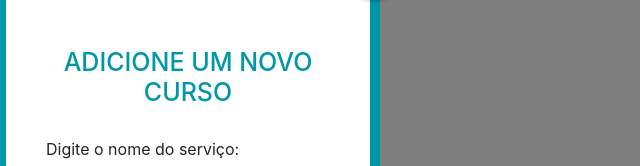
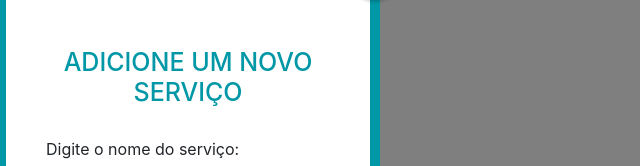
Before and after one commit to henriquelauar/Desafio-CRUD-Js, a plain HTML site: page admin.html in a window 1280 px wide. Both pictures are taken after a click on the button "ADICIONAR NOVO". Shown: the part 166-332 px from the top of the page, 452-1092 px from the left. Drawn offline with nearby package versions, Linux system fonts and the light colour scheme.

Commit message:
changing h3 'curso' to 'serviço'

```diff
--- a/admin.html
+++ b/admin.html
@@ -30,7 +30,7 @@
           <div id="modal-adicionar" class="modal-container">
             <div id="modal">
               <button class="fechar">X</button>
-              <h3 class="subtitulo">Adicione um novo curso</h3>
+              <h3 class="subtitulo">Adicione um novo serviço</h3>
               <section class="formulario">
                 <form>
                   <label for="nome">Digite o nome do serviço:</label>
```
